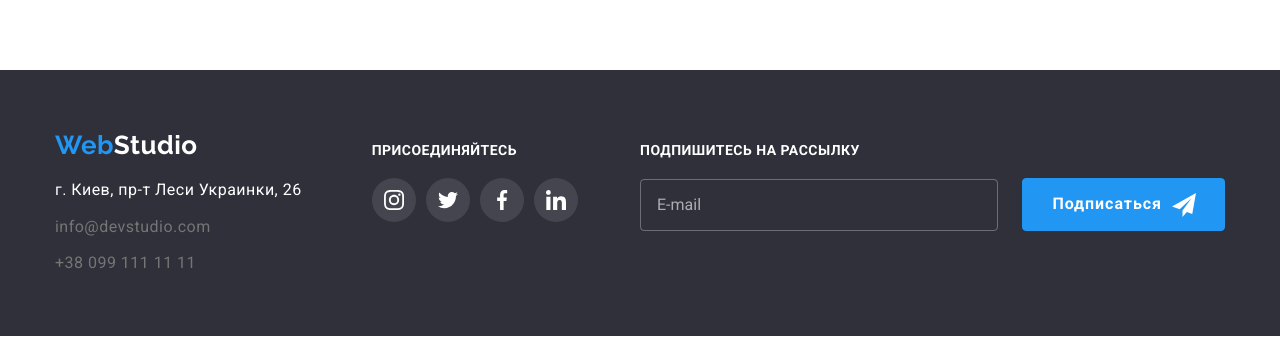
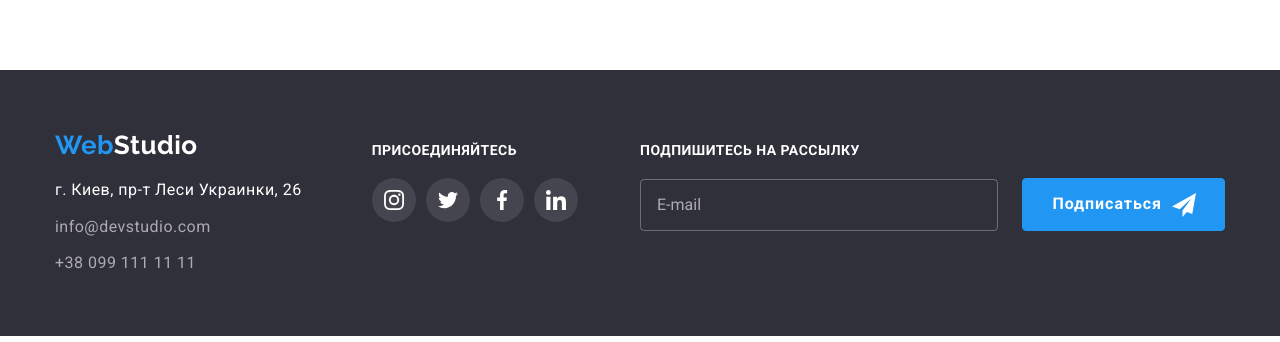
Before and after one commit to olgaklim29/goit-markup-hw-08, a plain HTML site: page index.html in a window 1280 px wide. Shown: the part 2640-2982 px from the top of the page. Drawn offline with nearby package versions, Linux system fonts and the light colour scheme.

Commit message:
final-all

```diff
--- a/sass/layouts/_footer.scss
+++ b/sass/layouts/_footer.scss
@@ -23,12 +23,6 @@
   }
 
 
-  &:not(:last-child) {
-    margin-bottom: 8px;
-    @media screen and (min-width: 1198.98px) {
-      margin-bottom: 9px;
-    }
-  }
 
 
   &__link:hover,
@@ -85,7 +79,7 @@
   letter-spacing: 0.03em;
   line-height: 1.71;
   padding: 0;
-  color: var(--address--link-col);
+  color: var(--footer-link-col);
   @media screen and (min-width: 1198.98px) {
     justify-content: start;
   }
```
Also changed, not shown: css/styles.css, css/styles.min.css, 2 other files.
